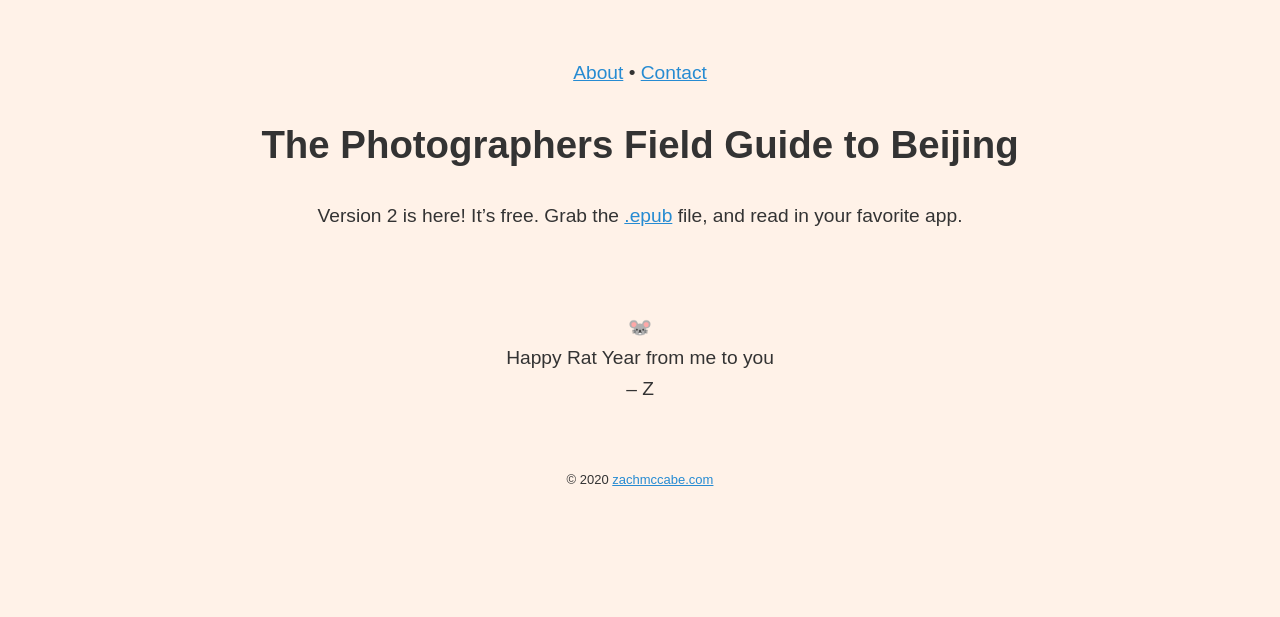
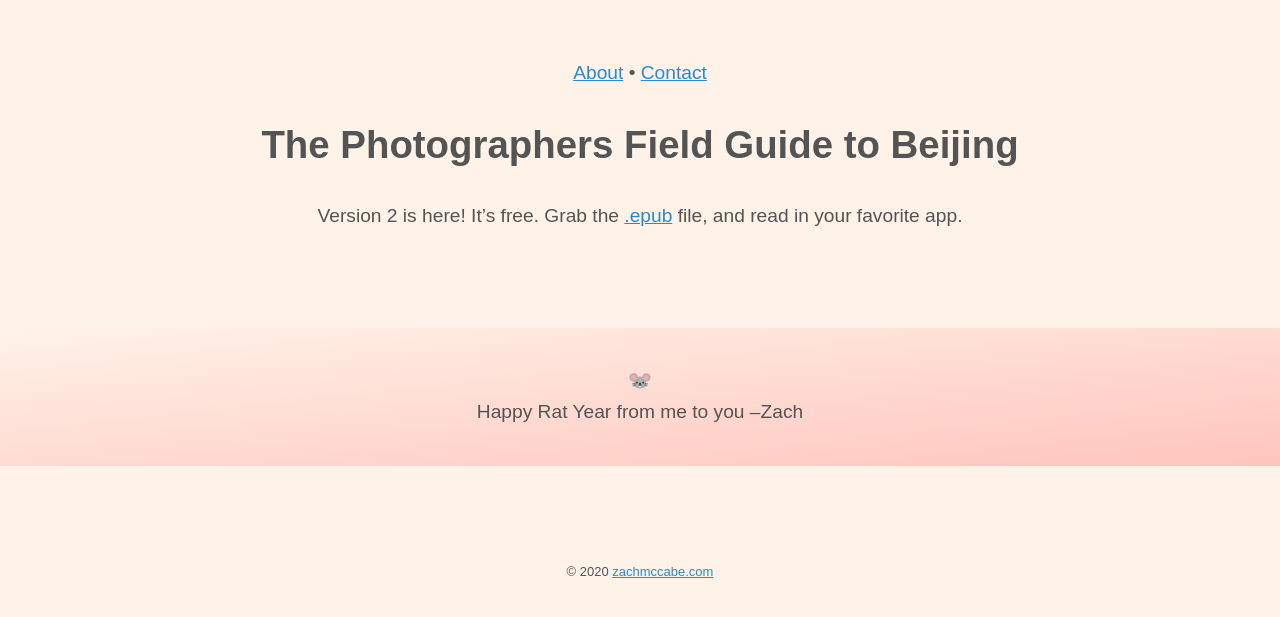
Before and after one commit to zachmccabe/beijing, a Jekyll site: the page docs/index.html, which Jekyll copies as it is, in a window 1280 px wide. Shown: the top 617 px of the page. Built offline with Jekyll 4.4.1, drawn with Linux system fonts in a browser that asks for light colours.

Commit message:
Update index.html

```diff
--- a/docs/index.html
+++ b/docs/index.html
@@ -14,7 +14,7 @@ max-width: 100%;
 
 body {
 background-color:#fff2e8;
-color: #333;
+color: #545454;
 font: normal normal 1.3em/1.5 sans-serif;
 }
 
@@ -43,6 +43,12 @@ margin: 0 auto;
 padding-top: 3em;
 }
 
+.shuNAV {
+background-image: linear-gradient(to bottom right, rgb(255, 242, 232), rgba(255, 92, 92, 0.3));  /* that's #ff5c5c btw */
+margin: 5em auto 5em;
+padding: 1em 0.5em;
+}
+
 a {
 color: #268bd2;
 }
@@ -58,14 +64,12 @@ color: #268bd2;
 <section>
 <div class="24w">
 <p>Version 2 is here! It’s free. Grab the <a href="https://github.com/zachmccabe/beijing/releases/download/v2.0.0/beijing-v.2.0.0.epub">.epub</a> file, and read in your favorite app.</p>
+<div class="shuNAV">
+<p>🐭
 <br />
-<br />
-🐭
-<br />
-Happy Rat Year from me to you
-<br />
-– Z
+Happy Rat Year from me to you –Zach
 </p>
+</div>
 </div>
 </section>
 </div>
```
